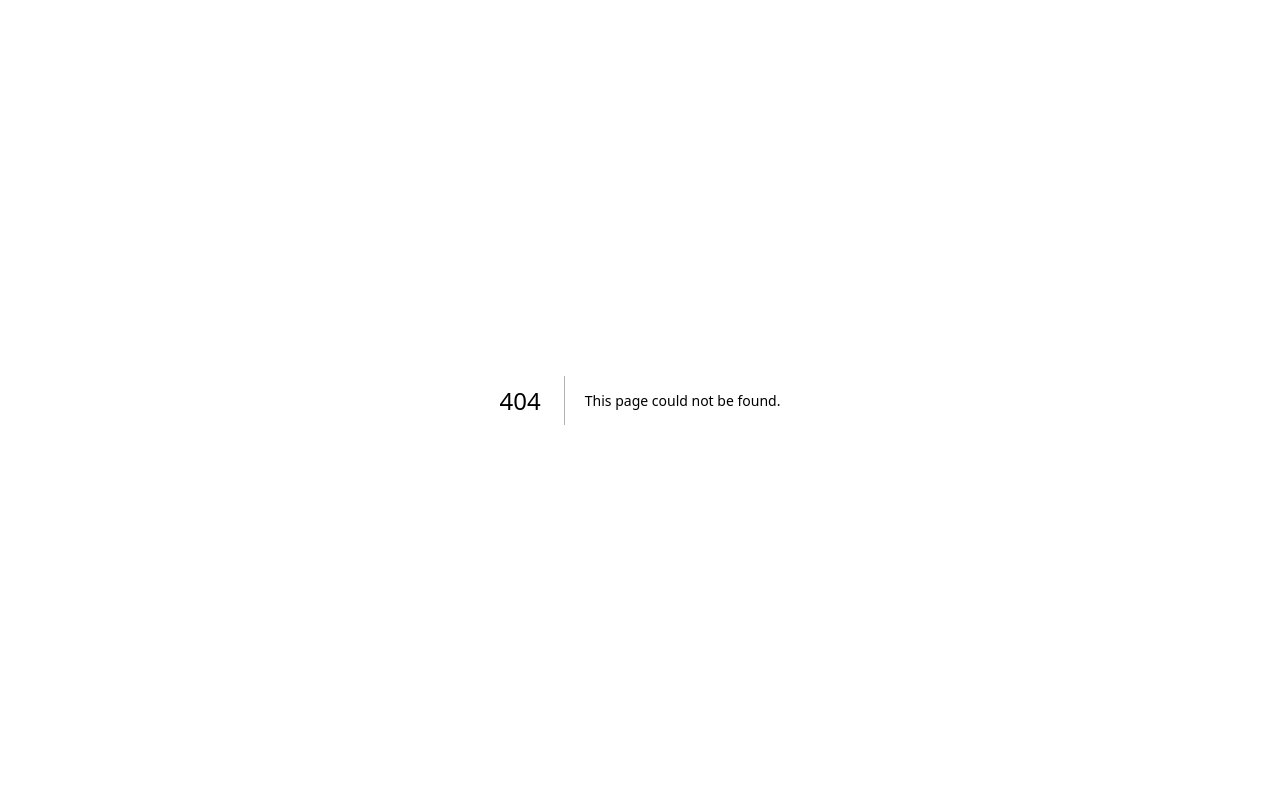
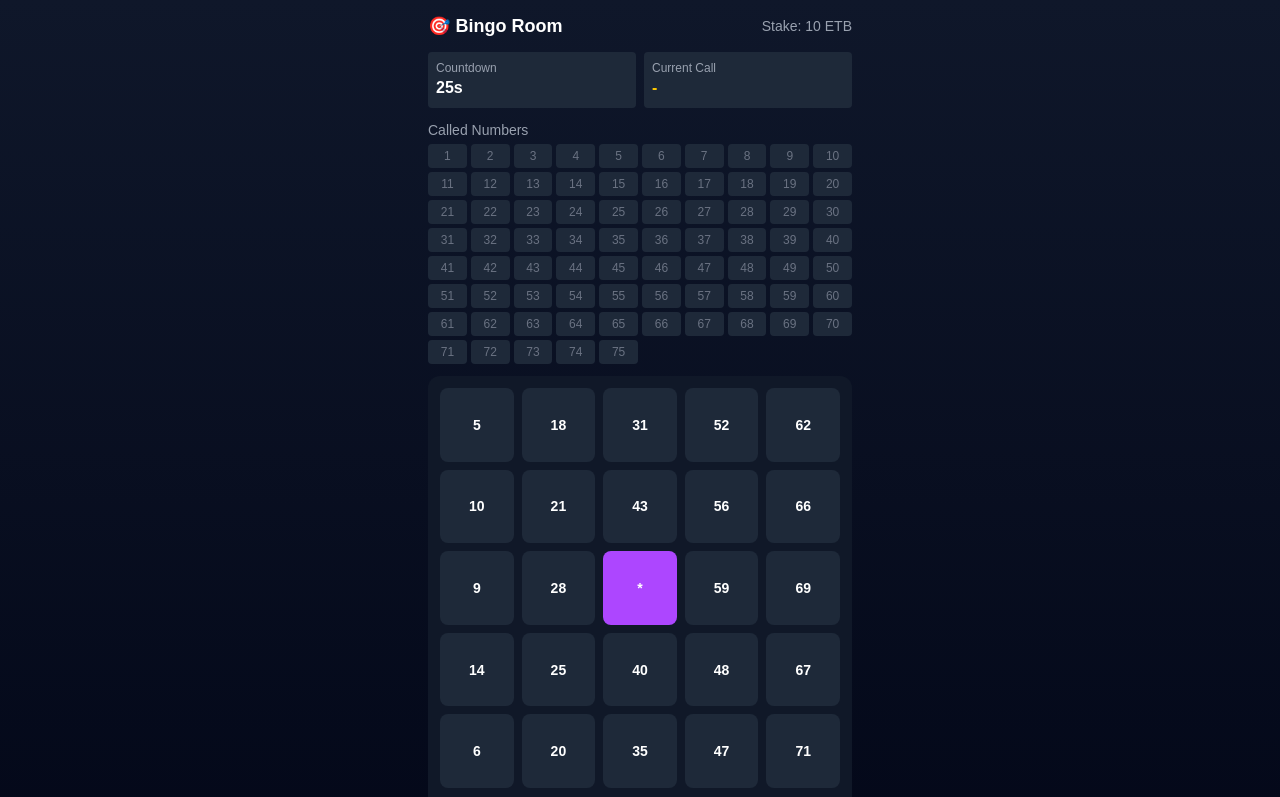
Before and after one commit to bellapacx12/warkafrontend, a Next.js app: page /play in a window 1280 px wide. Before the commit this address had no page. Shown: the top 797 px of the page. Built offline with nearby package versions, Linux system fonts and the light colour scheme.

Commit message:
sjsjsssdsdsdsdjjggsdhjsjsgfkssdsdsddcardssdsddsddsddsdd

```diff
--- a/app/game/page.tsx
+++ b/app/game/page.tsx
@@ -6,6 +6,7 @@ import { connectGameWS, sendWS, disconnectWS } from "@/lib/gameSocket";
 import CardGrid from "@/components/CardGrid";
 import TopStats from "@/components/TopStats";
 import JackpotBar from "@/components/JackpotBar";
+import { useRouter } from "next/navigation";
 
 export default function GamePage() {
   const stake = useGameStore((s) => s.stake);
@@ -14,7 +15,7 @@ export default function GamePage() {
   const [taken, setTaken] = useState<number[]>([]);
   const [selected, setSelected] = useState<number | null>(null);
   const [jackpot, setJackpot] = useState(0);
-
+  const router = useRouter();
   useEffect(() => {
     if (!stake) return;
 
@@ -64,11 +65,8 @@ export default function GamePage() {
     return <p className="p-4 text-center text-gray-400">No game selected</p>;
   }
 
-  // ✅ SHOW ALL CARDS (not only available)
-  const visibleCards = Array.from({ length: 100 }, (_, i) => i + 1);
-
   return (
-    <div className="p-3 sm:p-4 max-w-md mx-auto">
+    <div className="p-3 sm:p-4 max-w-md mx-auto pb-24">
       <TopStats />
 
       <div className="my-3">
@@ -76,7 +74,6 @@ export default function GamePage() {
       </div>
 
       <CardGrid
-        // ✅ pass all cards
         available={available}
         taken={taken}
         selected={selected}
@@ -90,6 +87,26 @@ export default function GamePage() {
           });
         }}
       />
+
+      {/* 🔥 START GAME BUTTON (STICKY) */}
+      <div className="fixed bottom-0 left-0 w-full bg-[#0b1a2b] p-3 border-t border-gray-800">
+        <div className="max-w-md mx-auto">
+          <button
+            disabled={!selected}
+            onClick={() => {
+              // 🚀 trigger start (you can adjust backend later)
+              router.push("/play");
+            }}
+            className={`w-full py-3 rounded-xl font-bold text-lg transition ${
+              selected
+                ? "bg-green-500 hover:bg-green-600 active:scale-95 text-white"
+                : "bg-gray-600 text-gray-300 cursor-not-allowed"
+            }`}
+          >
+            {selected ? "🚀 Start Game" : "Select a Card"}
+          </button>
+        </div>
+      </div>
     </div>
   );
 }
--- /dev/null
+++ b/app/play/page.tsx
@@ -0,0 +1,5 @@
+import GamePlayScreen from "@/components/GamePlayScreen";
+
+export default function Page() {
+  return <GamePlayScreen />;
+}
--- a/components/CardGrid.tsx
+++ b/components/CardGrid.tsx
@@ -11,11 +11,11 @@ export default function CardGrid({
   selected?: number | null;
   onSelect: (id: number) => void;
 }) {
-  // show 1–100 cards
   const visibleCards = Array.from({ length: 100 }, (_, i) => i + 1);
 
   return (
-    <div className="grid grid-cols-3 sm:grid-cols-4 gap-3">
+    <div className="max-h-[60vh] overflow-y-auto">
+      <div className="grid grid-cols-5 sm:grid-cols-6 gap-2">
         {visibleCards.map((id) => {
           const isTaken = taken.includes(id);
           const isSelected = selected === id;
@@ -24,30 +24,26 @@ export default function CardGrid({
           let style =
             "bg-gray-800 text-gray-200 hover:bg-gray-700 active:scale-95";
 
-        // 🟣 YOUR CARD (highest priority)
           if (isSelected) {
             style = "bg-purple-500 text-white scale-105";
-        }
-        // 🔴 TAKEN BY OTHERS
-        else if (isTaken) {
+          } else if (isTaken) {
             style = "bg-red-500 text-white cursor-not-allowed";
-        }
-        // ⚪ NOT AVAILABLE (optional fallback)
-        else if (!isAvailable) {
+          } else if (!isAvailable) {
             style = "bg-gray-900 text-gray-500";
           }
 
           return (
             <button
               key={id}
-            disabled={isTaken} // ✅ only disable taken
+              disabled={isTaken}
               onClick={() => onSelect(id)}
-            className={`p-4 rounded-xl font-semibold transition ${style}`}
+              className={`aspect-square text-sm rounded-lg font-medium transition ${style}`}
             >
               {id}
             </button>
           );
         })}
       </div>
+    </div>
   );
 }
--- /dev/null
+++ b/components/GamePlayScreen.tsx
@@ -0,0 +1,100 @@
+"use client";
+
+import { useState } from "react";
+
+export default function GamePlayScreen() {
+  const [calledNumbers, setCalledNumbers] = useState<number[]>([]);
+  const [currentNumber, setCurrentNumber] = useState<number | null>(null);
+  const [countdown, setCountdown] = useState(25);
+
+  // sample card (replace with backend later)
+  const card = [
+    [5, 18, 31, 52, 62],
+    [10, 21, 43, 56, 66],
+    [9, 28, "FREE", 59, 69],
+    [14, 25, 40, 48, 67],
+    [6, 20, 35, 47, 71],
+  ];
+
+  const isCalled = (num: number | string) =>
+    typeof num === "number" && calledNumbers.includes(num);
+
+  return (
+    <div className="p-3 max-w-md mx-auto text-white">
+      {/* HEADER */}
+      <div className="flex justify-between items-center mb-3">
+        <p className="font-bold text-lg">🎯 Bingo Room</p>
+        <p className="text-sm text-gray-400">Stake: 10 ETB</p>
+      </div>
+
+      {/* TOP STATS */}
+      <div className="grid grid-cols-2 gap-2 mb-3">
+        <div className="bg-gray-800 p-2 rounded">
+          <p className="text-xs text-gray-400">Countdown</p>
+          <p className="font-bold">{countdown}s</p>
+        </div>
+
+        <div className="bg-gray-800 p-2 rounded">
+          <p className="text-xs text-gray-400">Current Call</p>
+          <p className="font-bold text-yellow-400">{currentNumber ?? "-"}</p>
+        </div>
+      </div>
+
+      {/* CALLED NUMBERS */}
+      <div className="mb-3">
+        <p className="text-sm text-gray-400 mb-1">Called Numbers</p>
+        <div className="grid grid-cols-10 gap-1">
+          {Array.from({ length: 75 }, (_, i) => i + 1).map((n) => (
+            <div
+              key={n}
+              className={`text-xs text-center p-1 rounded ${
+                calledNumbers.includes(n)
+                  ? "bg-green-500 text-white"
+                  : "bg-gray-800 text-gray-500"
+              }`}
+            >
+              {n}
+            </div>
+          ))}
+        </div>
+      </div>
+
+      {/* PLAYER CARD */}
+      <div className="bg-gray-900 p-3 rounded-xl mb-4">
+        <div className="grid grid-cols-5 gap-2">
+          {card.flat().map((cell, i) => {
+            const called = isCalled(cell);
+
+            return (
+              <div
+                key={i}
+                className={`aspect-square flex items-center justify-center rounded-lg text-sm font-bold ${
+                  cell === "FREE"
+                    ? "bg-purple-500"
+                    : called
+                      ? "bg-green-500"
+                      : "bg-gray-800"
+                }`}
+              >
+                {cell === "FREE" ? "*" : cell}
+              </div>
+            );
+          })}
+        </div>
+
+        <p className="text-xs text-gray-400 text-center mt-2">Your Card</p>
+      </div>
+
+      {/* BINGO BUTTON */}
+      <button className="w-full bg-orange-500 py-3 rounded-xl font-bold text-lg mb-3 active:scale-95">
+        BINGO!
+      </button>
+
+      {/* ACTION BUTTONS */}
+      <div className="flex gap-2">
+        <button className="flex-1 bg-blue-500 py-2 rounded">Refresh</button>
+        <button className="flex-1 bg-red-500 py-2 rounded">Leave</button>
+      </div>
+    </div>
+  );
+}
```
Lines whose indentation alone changed are shown as unchanged.
